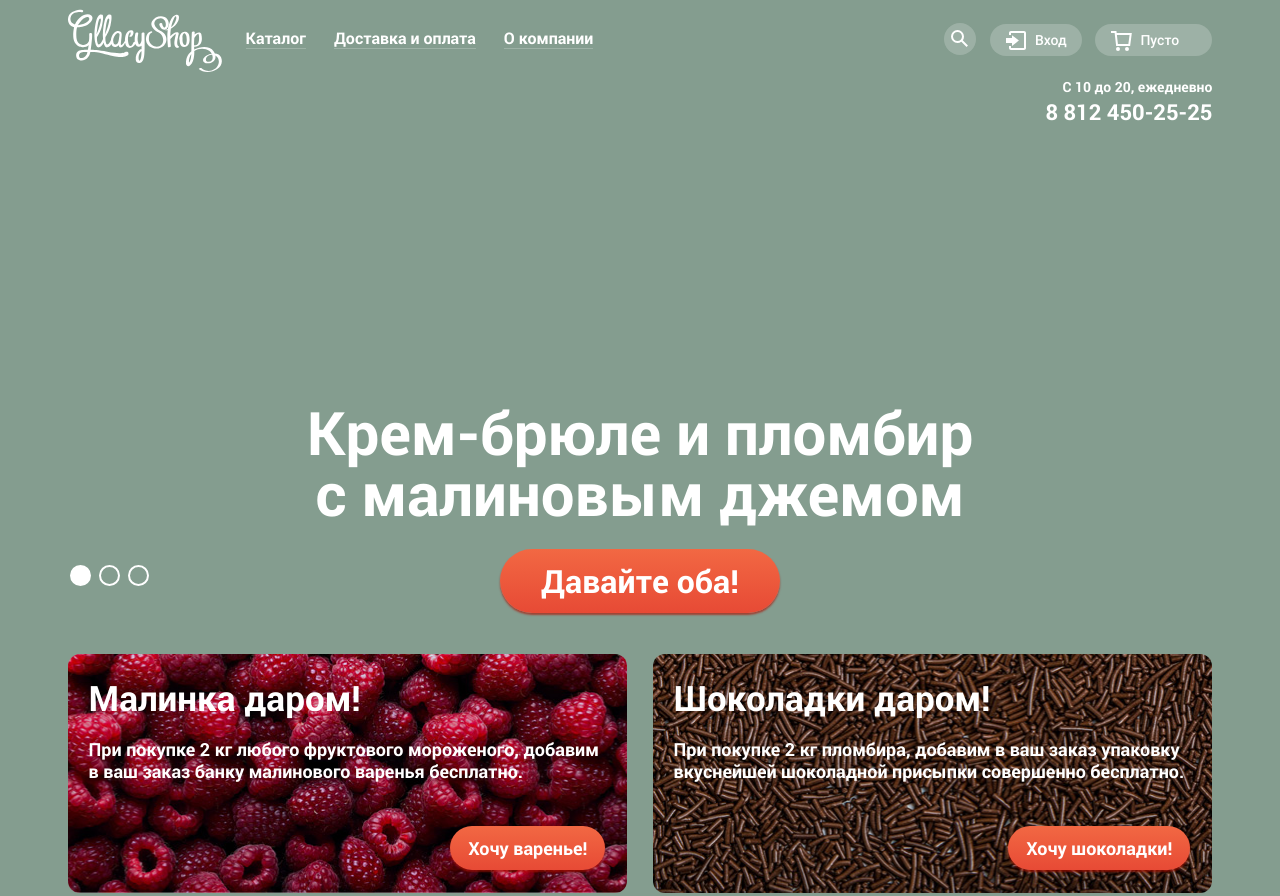
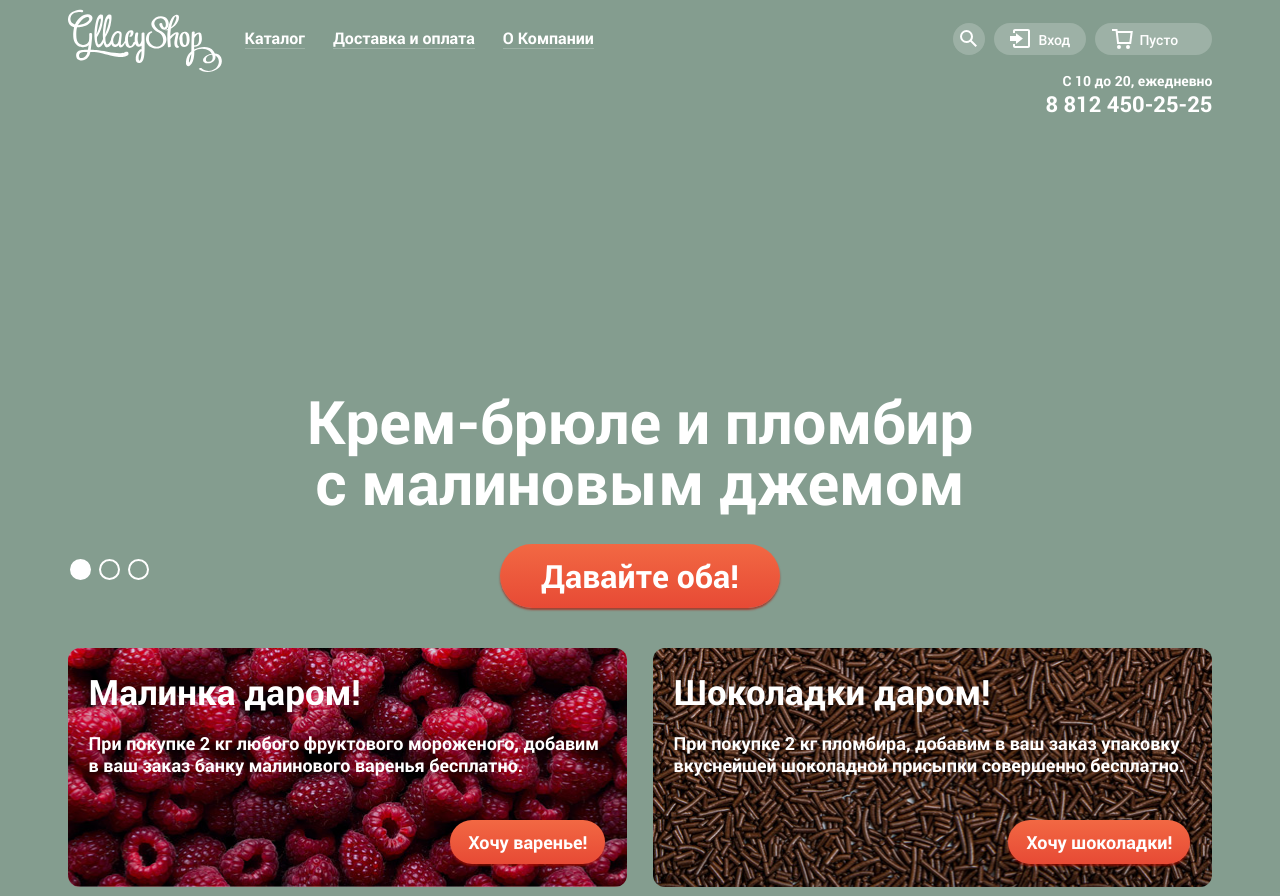
Before and after one commit to fox-tracks/422601-gllacy, a plain HTML site: page index.html in a window 1280 px wide. Shown: the top 896 px of the page. Drawn offline with Linux system fonts and the light colour scheme; files whose address does not match are found by name.

Commit message:
начала pixel perfect

```diff
--- a/css/style.css
+++ b/css/style.css
@@ -163,14 +163,14 @@ ul {
     font-size: 60px;
     line-height: 60.35px;
     font-weight: 700;
-    margin: auto 0 26px 0;
+    margin: auto 0 32px 0;
 }
 .slide a.btn {
     font-size: 32px;
     line-height: 44px;
     border-radius: 32px;
     padding: 10px 41px 10px 41px;
-    margin-bottom: 61px;
+    margin-bottom: 60px;
 }
 .slide-green {
     background-image: url("../img/ice-cream1.png");
@@ -225,7 +225,7 @@ header .additional-wrapper{
     display: flex;
     justify-content: flex-start;
     padding-top: 9px;
-    padding-bottom: 11px;
+    padding-bottom: 5px;
 }
 header nav {
     margin-top: 14px;
@@ -241,7 +241,7 @@ header nav {
 }
 .main-nav-link {
     min-height: 32px;
-    padding: 6px 14px 8px 14px;
+    padding: 6px 15px 8px 13px;
     border-radius: 16px;
     display: block;
     font-size: 16px;
@@ -328,12 +328,12 @@ header nav {
     font-size: 14px;
     line-height: 16px;
     font-weight: 500;
+    display: flex;
 }
 .action-menu-item {
-    display: inline-block;
+    display: block;
     position: relative;
     height: 32px;
-    margin: 0 5px; /* переделать отступы */
 }
 .action-menu-item a {
     text-decoration: none;
@@ -355,27 +355,26 @@ header nav {
 }
 .search {
     width: 32px;
-    padding-left: 0;
+    margin-right: 9px;
 }
 .search a {
     font-size: 0;
     display: block;
     padding: 14px 16px 2px;
-
 }
 .login {
     width: 92px;
+    margin-right: 9px;
 }
 .basket {
     width: 117px;
-    margin-right: 0;
 }
 .login > a,
 .basket > a {
     display: block;
-    padding-top: 8px;
-    padding-left: 45px;
-    padding-bottom: 8px;
+    padding-top: 9px;
+    padding-left: 44px;
+    padding-bottom: 7px;
 }
 .action-menu-item .basket-with-items {
     background-color: rgb(247, 246, 243);
@@ -384,23 +383,26 @@ header nav {
 .login svg,
 .basket-link svg {
     position: absolute;
-    top: 7px;
 }
 .search svg {
     width: 17px;
     height: 17px;
+    top: 7px;
     left: 7px;
-}
-.login svg {
-    height: 19px;
-}
-.basket-link svg {
-    height: 20px;
 }
 .login svg,
 .basket-link svg {
     width: 21px;
+}
+.login svg {
+    height: 19px;
+    top: 6px;
     left: 16px;
+}
+.basket-link svg {
+    height: 20px;
+    top: 6px;
+    left: 17px;
 }
 .login .btn {
     height: 44px;
@@ -565,7 +567,7 @@ header nav {
 /* блок телефон-часы работы */
 .info {
     position: absolute;
-    top: 100%;
+    top: 50px;
     right: 0;
     font-weight: 700;
     text-align: right;
@@ -573,7 +575,7 @@ header nav {
 .working-hours {
     font-size: 14px;
     line-height: 16px;
-    padding-bottom: 5px;
+    padding-bottom: 3px;
 }
 .info a {
     font-size: 22px;
--- a/index.html
+++ b/index.html
@@ -80,7 +80,7 @@
                                 <a href="#" class="main-nav-link"><span class="underline-main">Доставка и оплата</span></a>
                             </li>
                             <li class="main-nav-item">
-                                <a href="#" class="main-nav-link"><span class="underline-main">О компании</span></a>
+                                <a href="#" class="main-nav-link"><span class="underline-main">О Компании</span></a>
                             </li>
                         </ul>
                     </nav>
```
Also changed, not shown: catalog.html (+1 -1 lines).
